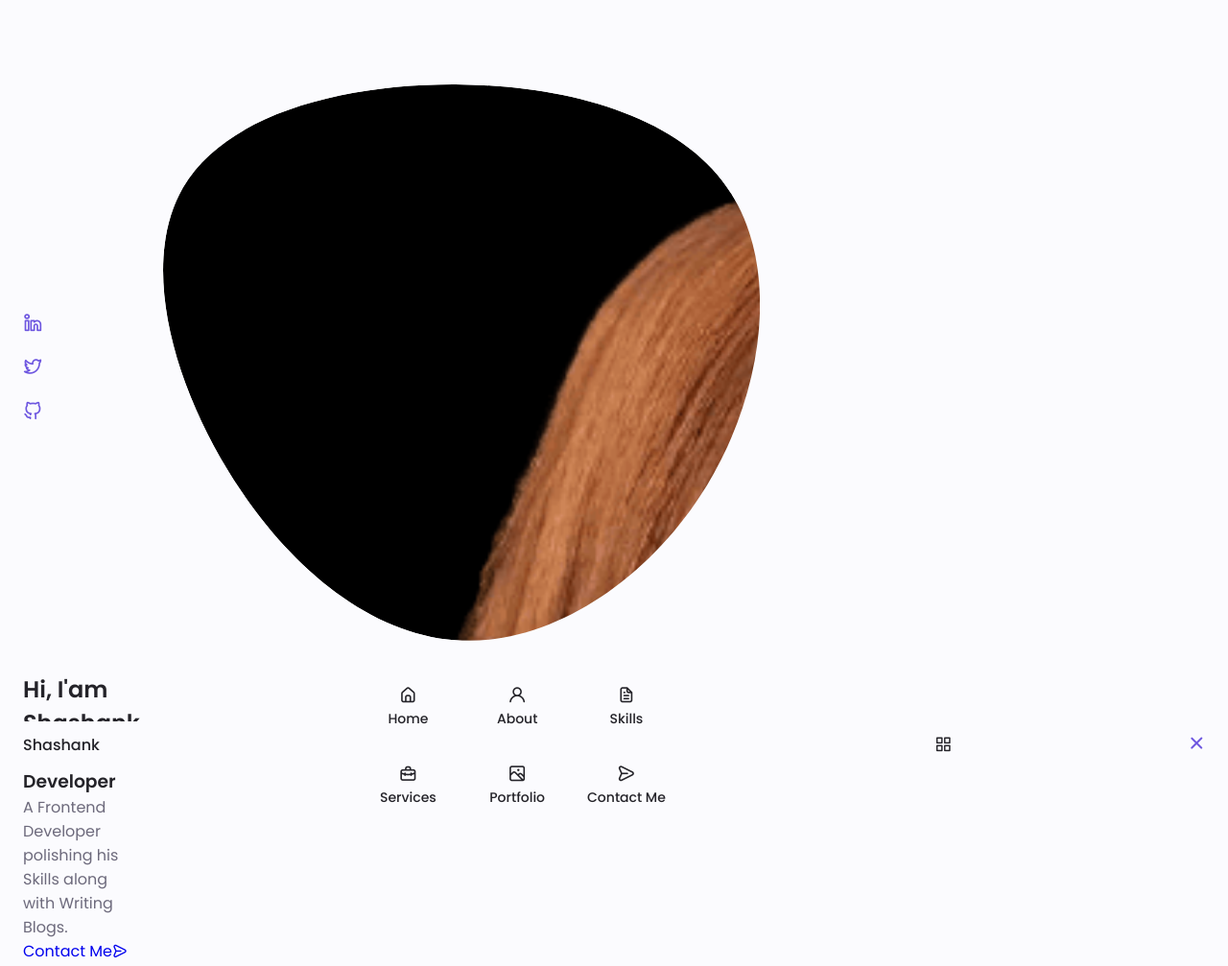
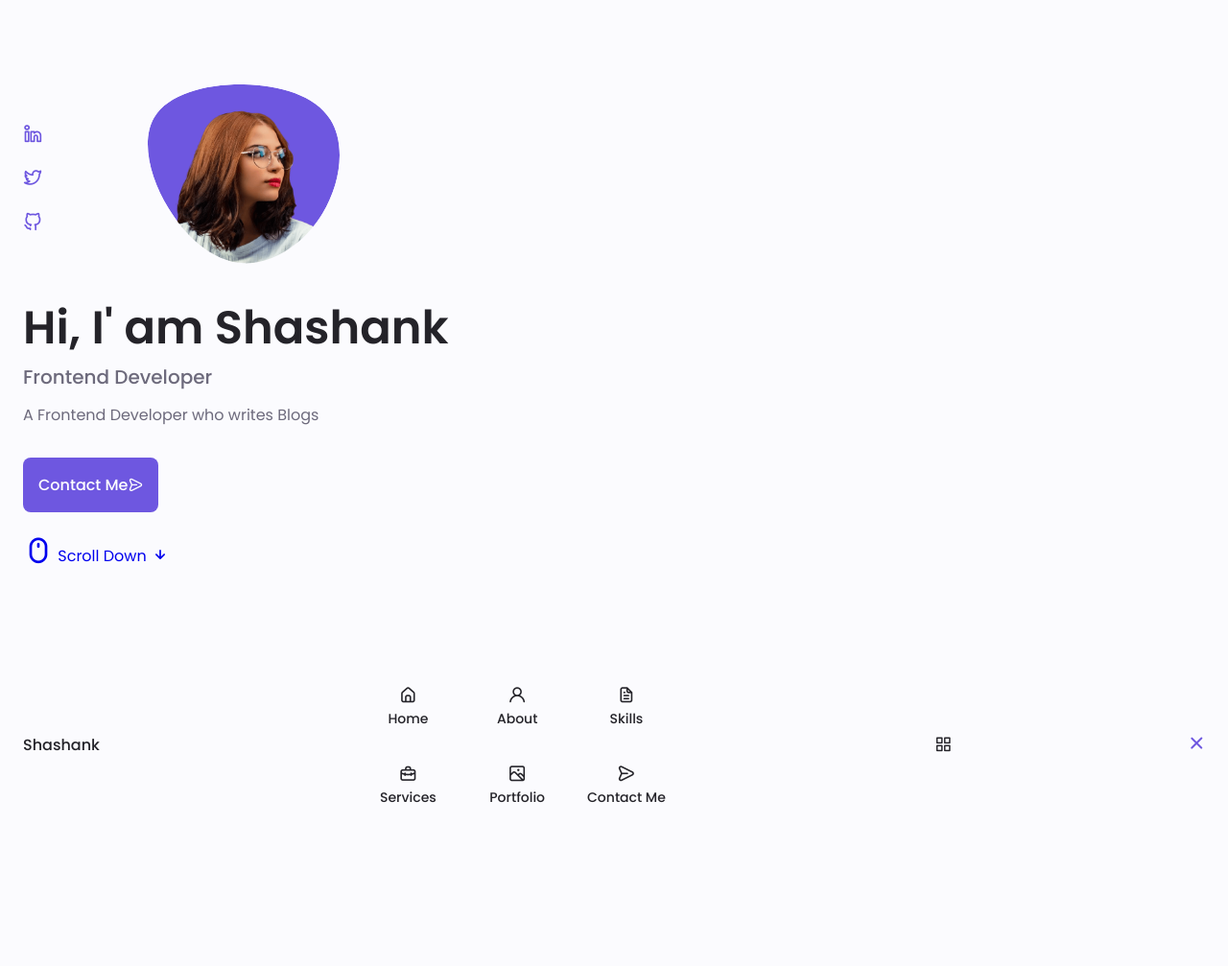
Before and after one commit to Shash-cre-dev/Personal-Portfolio--1, a plain HTML site: page index.html in a window 1280 px wide. Shown: the top 1007 px of the page at 96% size. Drawn offline with nearby package versions, Linux system fonts and the light colour scheme; a script that the page names is missing.

Commit message:
Modified Home

```diff
--- a/assets/css/styles.css
+++ b/assets/css/styles.css
@@ -270,9 +270,73 @@ img{
   color: var(--first-color-alt);
 }
 
+.home__blob{
+  width: 200px;
+  fill: var(--first-color);
+}
+
+.home__blob-img{
+  width: 170px;
+}
+
+.home__data{
+  grid-column: 1/3;
+}
+
+.home__title{
+  font-size: var(--big-font-size);
+}
+
+.home__subtitle{
+  font-size: var(--h3-font-size);
+  color: var(--text-color);
+  font-weight: var(--font-medium);
+  margin-bottom: var(--mb-0-75);
+}
+
+.home__description{
+  margin-bottom: var(--mb-2);
+
+}
+
+.home__scroll{
+  /* display: none; */
+}
+
+.home__scroll-button{
+  color:var(--first-color);
+  transition: 0.3s;
+}
+
+.home__scroll-button:hover{
+  transform: translateY(0.25rem);
+}
+
+.home__scroll-mouse{
+  font-size: 2rem;
+}
+
+.home__scroll-name{
+  font-size: var(--small-font-size);
+  color: var(--title-color);
+  font-weight: var(--font-medium);
+  margin-right: var(--mb-0-25);
+}
+
+.home__scroll-arrow{
+  font-size: 1.25rem;
+}
 
 /*==================== BUTTONS ====================*/
+.button{
+  display: inline-block;
+  background-color: var(--first-color);
+  color: #fff;
+  padding: 1rem;
+  border-radius: 0.5rem;
+  font-weight: var(--font-medium);
 
+}
 
 /*==================== ABOUT ====================*/
 
--- a/index.html
+++ b/index.html
@@ -126,6 +126,8 @@
                   />
                   <image
                     class="home__blob-img"
+                    x="12"
+                    y="18"
                     xlink:href="assets/img/profile.png"
                   />
                 </g>
@@ -133,11 +135,10 @@
             </div>
 
             <div class="home__data">
-              <h1 class="home__title">Hi, I'am Shashank</h1>
+              <h1 class="home__title">Hi, I' am Shashank</h1>
               <h3 class="home__subtitle">Frontend Developer</h3>
               <p class="home__description">
-                A Frontend Developer polishing his Skills along with Writing
-                Blogs.
+                A Frontend Developer who writes Blogs
               </p>
               <a href="#contact" class="button button--flex">
                 Contact Me<i class="uil uil-message button__icon"></i>
```
